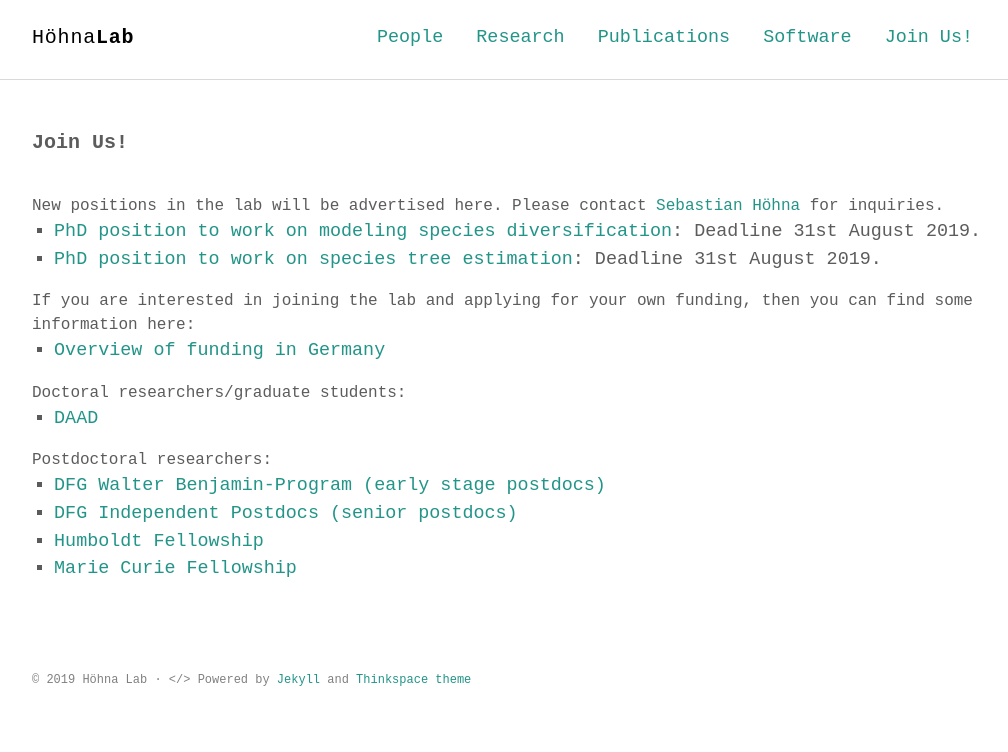
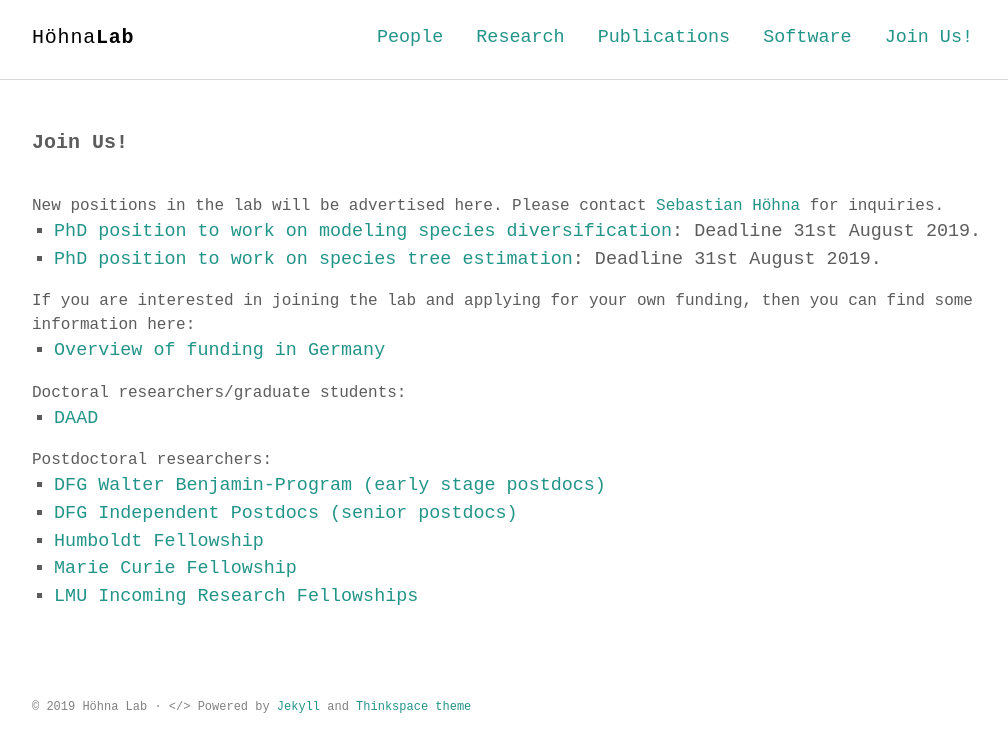
Before and after one commit to hoehnalab/hoehnalab.github.io, a Jekyll site: the page built from join.md, in a window 1280 px wide. Shown: the top 752 px of the page, without its empty margins (132-1140 px from the left). Built offline with Jekyll 4.4.1, drawn with Linux system fonts in a browser that asks for light colours; some web fonts are replaced.

Commit message:
Added another postdoc fellowship opportunity

```diff
--- a/join.md
+++ b/join.md
@@ -20,3 +20,4 @@ Postdoctoral researchers:
 * [DFG Independent Postdocs (senior postdocs)](https://www.dfg.de/formulare/52_02/52_02_en.pdf)
 * [Humboldt Fellowship](https://www.humboldt-foundation.de/web/sponsorship.html)
 * [Marie Curie Fellowship](https://ec.europa.eu/research/mariecurieactions/actions/individual-fellowships_en)
+* [LMU Incoming Research Fellowships](https://www.en.uni-muenchen.de/about_lmu/research/excellence_initiative/institutional_strategy/junior_academics/academic_career/research_fellowship/incoming/index.html)
```
